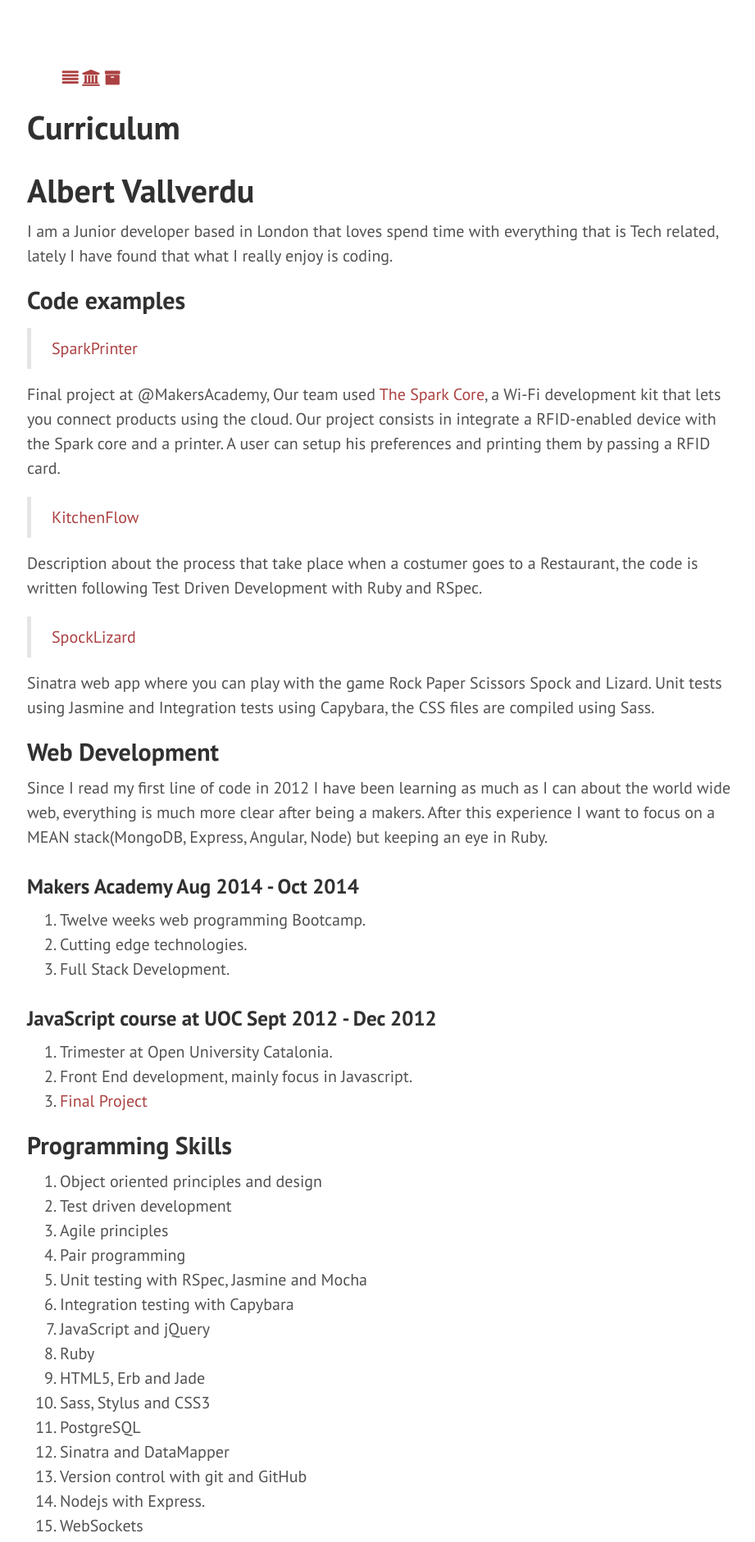
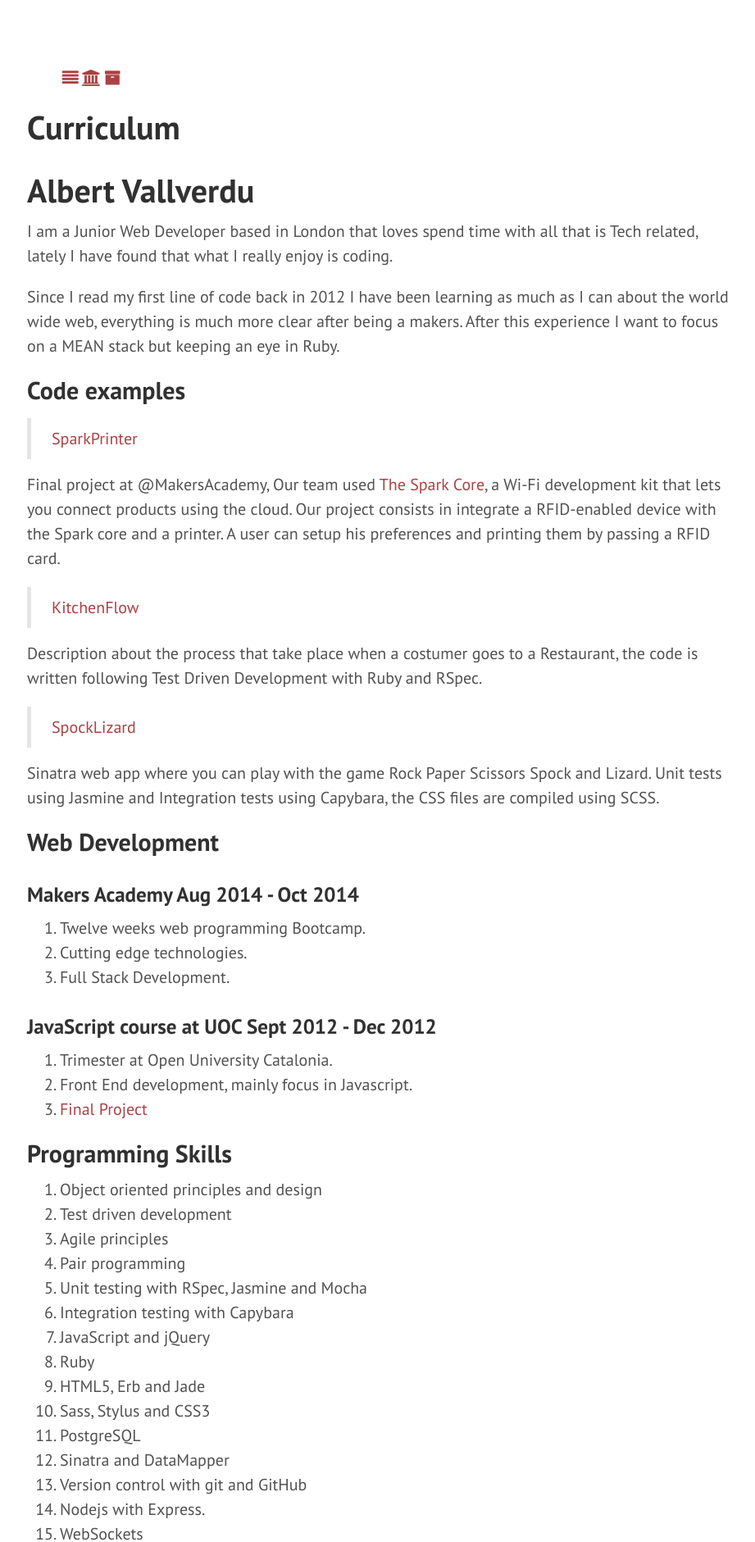
Before and after one commit to byverdu/byverdu.github.io, a Jekyll site: the page built from Curriculum.md, in a window 1280 px wide. Shown: the top 1881 px of the page at 82% size, without its empty margins (287-1208 px from the left). Built offline with Jekyll 4.4.1, drawn with Linux system fonts in a browser that asks for light colours; nearby versions of some CDN libraries; Markdown is read by kramdown in place of the engine named in the settings; some of the changed lines change nothing that is shown; some of the changed text lies outside the part shown.

Commit message:
curriculum page, content and style done

```diff
--- a/Curriculum.md
+++ b/Curriculum.md
@@ -5,7 +5,9 @@ title: Curriculum
 
 # Albert Vallverdu
 
-I am a Junior developer based in London that loves spend time with everything that is Tech related, lately I have found that what I really enjoy is coding.
+I am a Junior Web Developer based in London that loves spend time with all that is Tech related, lately I have found that what I really enjoy is coding.
+
+Since I read my first line of code back in 2012 I have been learning as much as I can about the world wide web, everything is much more clear after being a makers. After this experience I want to focus on a MEAN stack but keeping an eye in Ruby.
 
 ## Code examples
 
@@ -19,12 +21,10 @@ Description about the process that take place when a costumer goes to a Restaura
 
 > [SpockLizard](http://spock-lizard.herokuapp.com/)
 
-Sinatra web app where you can play with the game Rock Paper Scissors Spock and Lizard. Unit tests using Jasmine and Integration tests using Capybara, the CSS files are compiled using Sass.
+Sinatra web app where you can play with the game Rock Paper Scissors Spock and Lizard. Unit tests using Jasmine and Integration tests using Capybara, the CSS files are compiled using SCSS.
 
 
 ## Web Development
-
-Since I read my first line of code in 2012 I have been learning as much as I can about the world wide web, everything is much more clear after being a makers. After this experience I want to focus on a MEAN stack(MongoDB, Express, Angular, Node) but keeping an eye in Ruby.
 
 ### Makers Academy Aug 2014 - Oct 2014
 
@@ -55,7 +55,7 @@ Since I read my first line of code in 2012 I have been learning as much as I can
 9. Version control with git and GitHub
 3. Nodejs with Express.
 2. WebSockets
-3. User authentication and authorisation with bcryp
+3. User authentication and authorization with bcryp
 2. Integration of APIs
 2. GitHub Flavoured Markdown
 2. Deployment to Heroku
@@ -67,10 +67,12 @@ You can see some of my previous work by [following this link](http://byverdu.es/
 
 ## Pre-Makers
 
-Before attending to Makers Academy I have been working as a Chef for more than ten years in all kind of  restaurants and hotels in Spain and United Kingdom.
+Before attending Makers Academy I have been working as a Chef for more than ten years in all kind of restaurants and hotels in Spain and the United Kingdom.
 
 ## Other Degrees non related.
 
+1. Spanish Science degree.
+2. Two years course in [Mey's Hoffman](http://www.hofmann-bcn.com/en/mey-hofmann.html) restaurant.
 
 
 
@@ -89,9 +91,9 @@ You can reach `Albert Vallverdu Torrescasana` by using any of the forms below:
   <ul>
 		<li><a><i class="fa fa-phone"></i>  +44 7720 860376</a></li>
 		<li><a href="mailto:byverbu@gmail.com?subject=Say%20Hello%20to%20Albert"><i class="fa fa-send"></i>  Byverbu@gmail.com</a></li>
-		<li><a href="https://www.linkedin.com/in/albertbyverdu"><i class="fa fa-linkedin"></i>LinkedIn</a></li>
-		<li><a href=""><i class="fa fa-github"></i>  Byverdu</a></li>
-		<li><a href=""><i class="fa fa-twitter"></i>  @Byverdu</a></li>
-		<li><a href=""><i class="fa fa-globe"></i>  Byverdu.es</a></li>
+		<li><a href="https://www.linkedin.com/in/albertbyverdu"><i class="fa fa-linkedin"></i> AlbertByverdu</a></li>
+		<li><a href="https://github.com/byverdu"><i class="fa fa-github"></i>  Byverdu</a></li>
+		<li><a href="https://twitter.com/byverdu"><i class="fa fa-twitter"></i>  @Byverdu</a></li>
+		<li><a href="http://byverdu.es"><i class="fa fa-globe"></i>  Hola Mundo Byverdu.es</a></li>
 	</ul>
 </div>
--- a/_config.yml
+++ b/_config.yml
@@ -19,6 +19,9 @@ author:
 
 paginate:         5
 
+sass:
+    style: :compressed
+
 # Custom vars
 version:          2.1.0
 
--- a/public/css/own_style.css
+++ /dev/null
@@ -1,4 +0,0 @@
-.nav_bar{
-	list-style: none;
-  display: flex;
-}
--- /dev/null
+++ b/public/css/own_style.scss
@@ -0,0 +1,19 @@
+---
+
+---
+
+.nav_bar{
+	list-style: none;
+  display: flex;
+}
+
+.contact ul{
+	list-style: none;
+
+	li:nth-child(odd){
+		float: right;
+		width: 200px;
+		position: relative;
+		right: 200px;
+	}
+}
```
